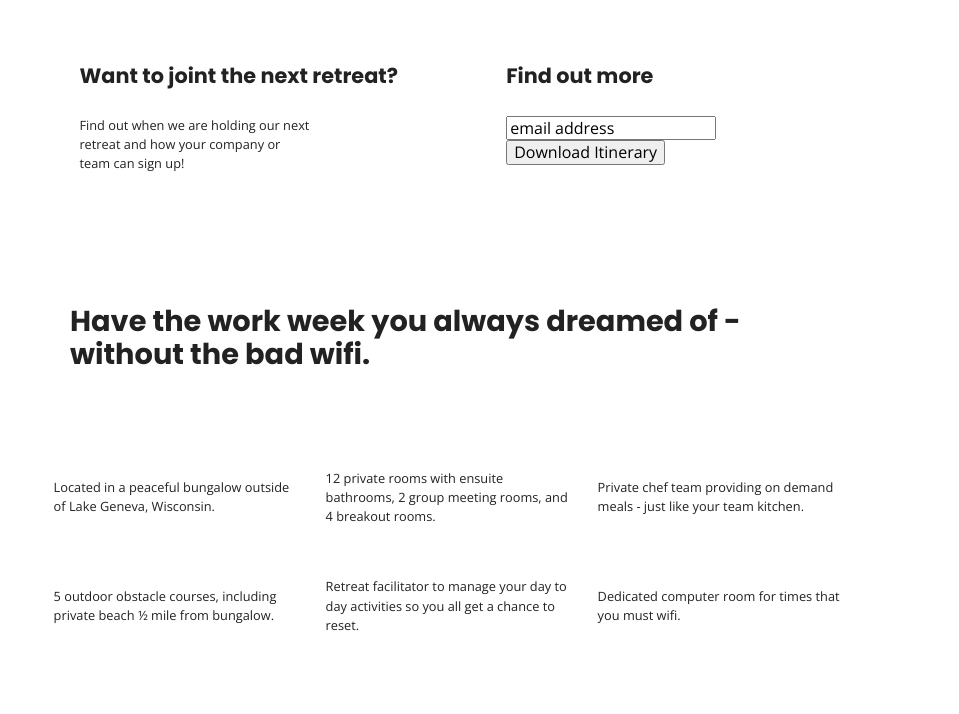
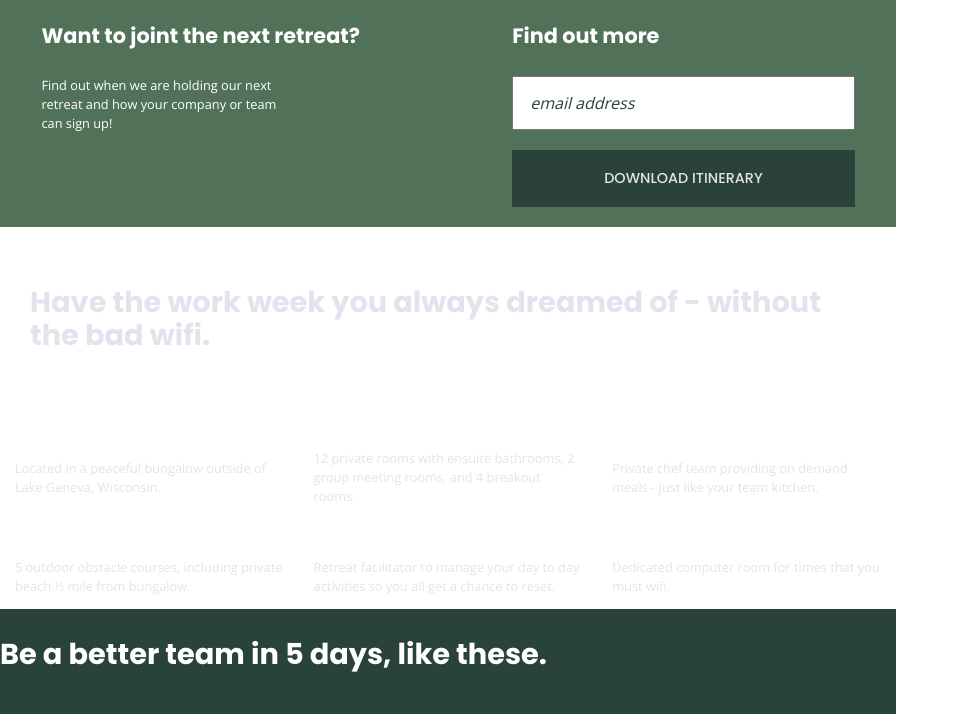
Before and after one commit to tomie-s/unplugged, a website built with Parcel: page index.html in a window 1280 px wide. Shown: the part 301-1015 px from the top of the page, without its empty margins (0-959 px from the left). Built offline with nearby package versions, Linux system fonts and the light colour scheme.

Commit message:
Added css code for main website styles

```diff
--- a/css/main.css
+++ b/css/main.css
@@ -102,6 +102,7 @@ html {
 body {
   font-family: "Open Sans", sans-serif;
   font-size: 1em;
+  color: white;
 }
 
 h2 {
@@ -140,6 +141,7 @@ address {
 
 header,
 footer {
+  background-color: #212423;
   display: flex;
   justify-content: center;
   align-items: center;
@@ -192,11 +194,16 @@ main .content-wrapper {
   display: flex;
   justify-content: center;
   flex-flow: row wrap;
-  margin: 20px;
 }
 
 .newsletter {
   padding: 15px 0;
+  background-color: #527159;
+}
+
+.features,
+.hero h2 {
+  color: #e2e4ed;
 }
 
 .feature-wrap {
@@ -212,6 +219,42 @@ main .content-wrapper {
 
 .reviews h3 {
   width: 80%;
+}
+
+.faq .content-wrapper,
+.mission .content-wrapper {
+  background-color: #527159;
+}
+
+.connect .content-wrapper,
+.reviews .content-wrapper {
+  background-color: #2a433a;
+}
+
+aside .form {
+  margin-top: 30px;
+}
+
+input[type="text"] {
+  box-sizing: border-box;
+  width: 100%;
+  color: #2a423a;
+  font-style: italic;
+  padding: 1em;
+}
+
+input[type="button"] {
+  width: 100%;
+  padding: 20px 0;
+  margin-top: 20px;
+  background-color: #2a423a;
+  font-family: "Poppins", Helvetica, Arial, sans-serif;
+  font-weight: 500;
+  font-size: 0.9em;
+  color: #e2e3ed;
+  border: none;
+  text-align: center;
+  text-transform: uppercase;
 }
 
 /* -------------------- Footer Styles -------------------- */
@@ -337,13 +380,11 @@ footer .content-wrapper {
     display: flex;
     justify-content: center;
     flex-flow: column wrap;
-    margin: 20px;
   }
 
   .newsletter {
     display: flex;
     justify-content: space-around;
-    margin: 20px;
     padding: 20px;
   }
 
@@ -456,7 +497,6 @@ footer .content-wrapper {
     display: flex;
     justify-content: center;
     flex-flow: column wrap;
-    margin: 20px;
   }
 
   .features h3 {
```
